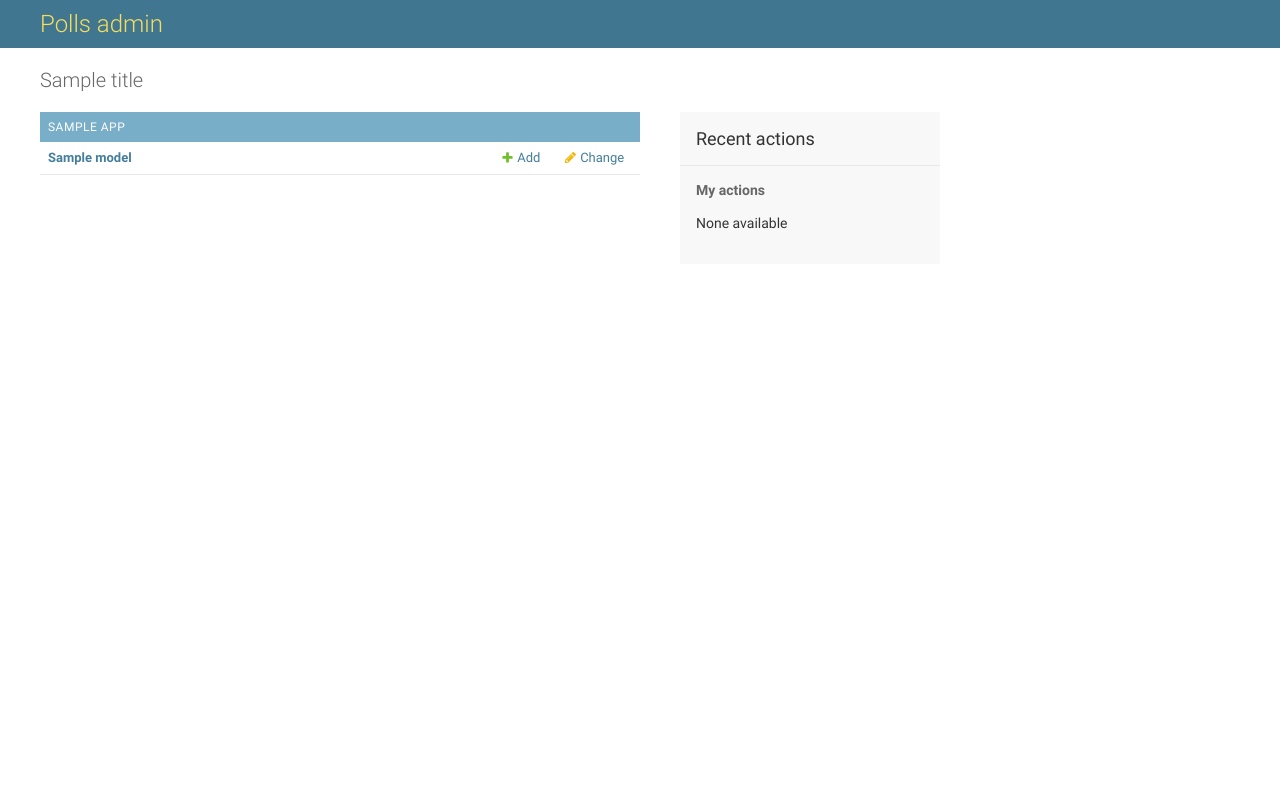
After one commit to jtertil/vote_app, a Django app: template templates/admin/index.html in a window 1280 px wide. The commit adds this page. Run offline with Django 3.2, Linux system fonts and the light colour scheme; data comes from the database, SQL or seed files in the repository; both versions use the stored data as it was after the commit; the template is opened without the code that fills it: most values are stand-ins (such as "Sample title", 1, 10 or a date in 2020).

Commit message:
admin site modyfication

```diff
--- a/mysite/settings.py
+++ b/mysite/settings.py
@@ -55,7 +55,7 @@ ROOT_URLCONF = 'mysite.urls'
 TEMPLATES = [
     {
         'BACKEND': 'django.template.backends.django.DjangoTemplates',
-        'DIRS': [],
+        'DIRS': [os.path.join(BASE_DIR, 'templates')],
         'APP_DIRS': True,
         'OPTIONS': {
             'context_processors': [
--- a/polls/static/polls/style.css
+++ b/polls/static/polls/style.css
@@ -5,5 +5,6 @@ a {
 body {
     background: white url("images/background.svg")
     no-repeat;
+    background-attachment: fixed;
     background-size: auto;
 }
--- a/polls/views.py
+++ b/polls/views.py
@@ -19,7 +19,7 @@ class IndexView(generic.ListView):
         """
         return Question.objects.filter(
             pub_date__lte=timezone.now()
-        ).order_by('-pub_date')[:5]
+        ).order_by('-pub_date')[:10]
 
 class DetailView(generic.DetailView):
     model = Question
--- /dev/null
+++ b/templates/admin/base_site.html
@@ -0,0 +1,9 @@
+{% extends "admin/base.html" %}
+
+{% block title %}{{ title }} | {{ site_title|default:_('Django site admin') }}{% endblock %}
+
+{% block branding %}
+<h1 id="site-name"><a href="{% url 'admin:index' %}">Polls admin</a></h1>
+{% endblock %}
+
+{% block nav-global %}{% endblock %}
--- /dev/null
+++ b/templates/admin/index.html
@@ -0,0 +1,82 @@
+{% extends "admin/base_site.html" %}
+{% load i18n static %}
+
+{% block extrastyle %}{{ block.super }}<link rel="stylesheet" type="text/css" href="{% static "admin/css/dashboard.css" %}" />{% endblock %}
+
+{% block coltype %}colMS{% endblock %}
+
+{% block bodyclass %}{{ block.super }} dashboard{% endblock %}
+
+{% block breadcrumbs %}{% endblock %}
+
+{% block content %}
+<div id="content-main">
+
+{% if app_list %}
+    {% for app in app_list %}
+        <div class="app-{{ app.app_label }} module">
+        <table>
+        <caption>
+            <a href="{{ app.app_url }}" class="section" title="{% blocktrans with name=app.name %}Models in the {{ name }} application{% endblocktrans %}">{{ app.name }}</a>
+        </caption>
+        {% for model in app.models %}
+            <tr class="model-{{ model.object_name|lower }}">
+            {% if model.admin_url %}
+                <th scope="row"><a href="{{ model.admin_url }}">{{ model.name }}</a></th>
+            {% else %}
+                <th scope="row">{{ model.name }}</th>
+            {% endif %}
+
+            {% if model.add_url %}
+                <td><a href="{{ model.add_url }}" class="addlink">{% trans 'Add' %}</a></td>
+            {% else %}
+                <td>&nbsp;</td>
+            {% endif %}
+
+            {% if model.admin_url %}
+                <td><a href="{{ model.admin_url }}" class="changelink">{% trans 'Change' %}</a></td>
+            {% else %}
+                <td>&nbsp;</td>
+            {% endif %}
+            </tr>
+        {% endfor %}
+        </table>
+        </div>
+    {% endfor %}
+{% else %}
+    <p>{% trans "You don't have permission to edit anything." %}</p>
+{% endif %}
+</div>
+{% endblock %}
+
+{% block sidebar %}
+<div id="content-related">
+    <div class="module" id="recent-actions-module">
+        <h2>{% trans 'Recent actions' %}</h2>
+        <h3>{% trans 'My actions' %}</h3>
+            {% load log %}
+            {% get_admin_log 10 as admin_log for_user user %}
+            {% if not admin_log %}
+            <p>{% trans 'None available' %}</p>
+            {% else %}
+            <ul class="actionlist">
+            {% for entry in admin_log %}
+            <li class="{% if entry.is_addition %}addlink{% endif %}{% if entry.is_change %}changelink{% endif %}{% if entry.is_deletion %}deletelink{% endif %}">
+                {% if entry.is_deletion or not entry.get_admin_url %}
+                    {{ entry.object_repr }}
+                {% else %}
+                    <a href="{{ entry.get_admin_url }}">{{ entry.object_repr }}</a>
+                {% endif %}
+                <br/>
+                {% if entry.content_type %}
+                    <span class="mini quiet">{% filter capfirst %}{{ entry.content_type }}{% endfilter %}</span>
+                {% else %}
+                    <span class="mini quiet">{% trans 'Unknown content' %}</span>
+                {% endif %}
+            </li>
+            {% endfor %}
+            </ul>
+            {% endif %}
+    </div>
+</div>
+{% endblock %}
```
Also changed, not shown: polls/admin.py (+15 -2 lines), polls/models.py (+5 -2 lines), db.sqlite3.
